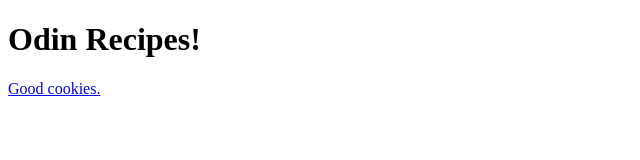
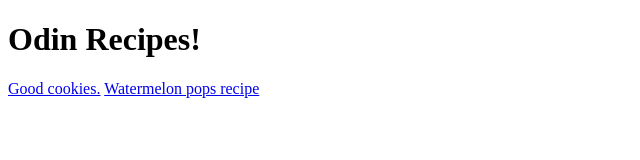
Before and after one commit to TorHassell/odin-recipes, a plain HTML site: page index.html in a window 1280 px wide. Shown: the whole page, without its empty margins (0-640 px from the left). Drawn offline with Linux system fonts and the light colour scheme.

Commit message:
edit index.html

```diff
--- a/index.html
+++ b/index.html
@@ -9,6 +9,7 @@
 <body>
     <h1>Odin Recipes!</h1>
     <a href="file:///home/tor/repos/odin-recipes/recipes/cookies.html">Good cookies.</a>
+    <a href="file:///home/tor/repos/odin-recipes/recipes/watermelonpops.html">Watermelon pops recipe</a>
 
 </body>
 </html>
```
